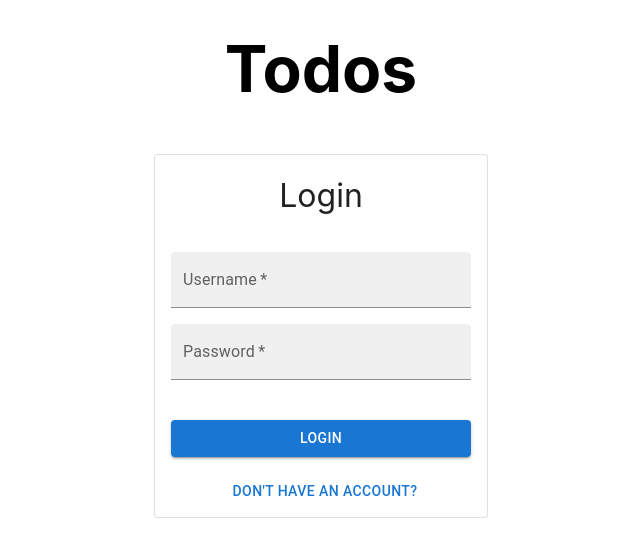
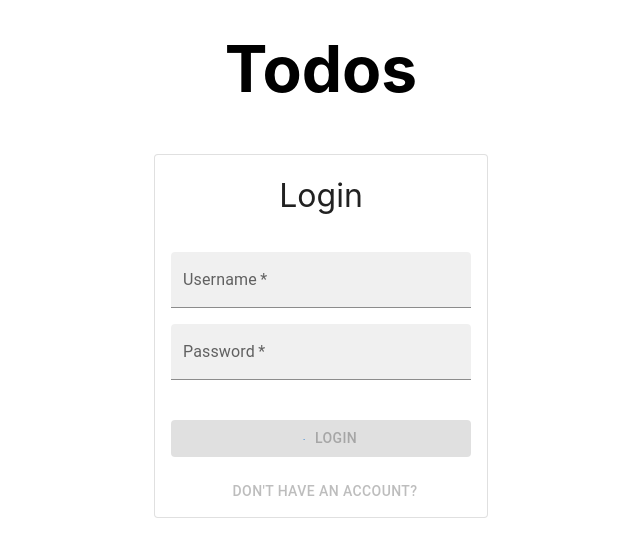
Before and after one commit to seanlowe/todo, a Next.js app: page / in a window 1280 px wide. Both pictures are taken after a click on the button "LOGIN". Shown: the top 556 px of the page, without its empty margins (319-959 px from the left). Built offline with nearby package versions, Linux system fonts and the light colour scheme; no server answers.

Commit message:
add disabled and loading icon to signin/create account buttons

```diff
--- a/components/Login.jsx
+++ b/components/Login.jsx
@@ -1,5 +1,10 @@
 import { useContext, useState } from 'react'
-import { Button, Card, CardActions, CardContent, TextField } from '@mui/material'
+import Button from '@mui/material/Button'
+import Card from '@mui/material/Card'
+import CardActions from '@mui/material/CardActions'
+import CardContent from '@mui/material/CardContent'
+import CircularProgress from '@mui/material/CircularProgress'
+import TextField from '@mui/material/TextField'
 import AuthContext from '../util/contexts/AuthContext'
 import styles from '../styles/Login.module.css'
 import { loginFn, registerFn } from '../services/react/LoginService'
@@ -9,6 +14,7 @@ const Login = () => {
   const [ password, setPassword ] = useState( '' )
   const [ confirmedPassword, setConfirmedPassword ] = useState( '' )
   const [ register, setRegister ] = useState( false )
+  const [ loading, setLoading ] = useState( false )
   const { dispatch } = useContext( AuthContext )
 
   return (
@@ -57,30 +63,47 @@ const Login = () => {
         { !register && (
           <Button
             className={styles.button}
+            disabled={loading}
             type='submit'
             variant='contained'
-            onClick={() => {
-              loginFn( dispatch, username, password )
+            onClick={ async () => {
+              setLoading( true )
+
+              await loginFn( dispatch, username, password )
+
+              setLoading( false )
             }}
           >
-            Login
+            <div className={styles.wrapper}>
+              { loading && <CircularProgress className={styles.progress} /> }
+              <p className={styles.text} > Login </p>
+            </div>
           </Button>
         )}
         { register && (
           <Button
             className={styles.button}
+            disabled={loading}
             type='submit'
             variant='contained'
-            onClick={() => {
+            onClick={ async () => {
+              setLoading( true )
+
               if ( confirmedPassword === password ) {
-                registerFn( dispatch, username, password )
+                await registerFn( dispatch, username, password )
               }
+
+              setLoading( false )
             }}
           >
-            Create Account
+            <div className={styles.wrapper}>
+              { loading && <CircularProgress className={styles.progress} /> }
+              <p className={styles.text} > Create Account </p>
+            </div>
           </Button>
         )}
         <Button
+          disabled={loading}
           onClick={() => {
             setRegister( !register )
           }}
--- a/pages/api/logout.js
+++ /dev/null
@@ -1,13 +0,0 @@
-
-
-export default async function handler( req, res ) {
-  switch ( req.method ) {
-  case 'POST':
-    return store( req, res )
-  default:
-    console.error( 'there was an error, no applicable action:', req.method )
-    break
-  }
-
-  res.end()
-}
--- a/services/api/userService.js
+++ b/services/api/userService.js
@@ -11,6 +11,12 @@ const generateHash = async ( enteredPassword ) => {
 
 export const createUser = async ( user, res ) => {
   const { username, enteredPassword } = user
+
+  if ( username === '' ) {
+    return res.status( 500 ).json({
+      message: 'Failed to create new user account.'
+    })
+  }
 
   const hashedPassword = await generateHash( enteredPassword )
 
--- a/styles/Login.module.css
+++ b/styles/Login.module.css
@@ -31,3 +31,18 @@
   margin-bottom: 1rem !important;
   width: 300px;
 }
+
+.wrapper {
+  display: flex;
+  align-items: center;
+}
+
+.text {
+  padding: 0;
+  margin: 0 0 0 10px;
+}
+
+.progress {
+  width: 20px !important;
+  height: 20px !important;
+}
```
